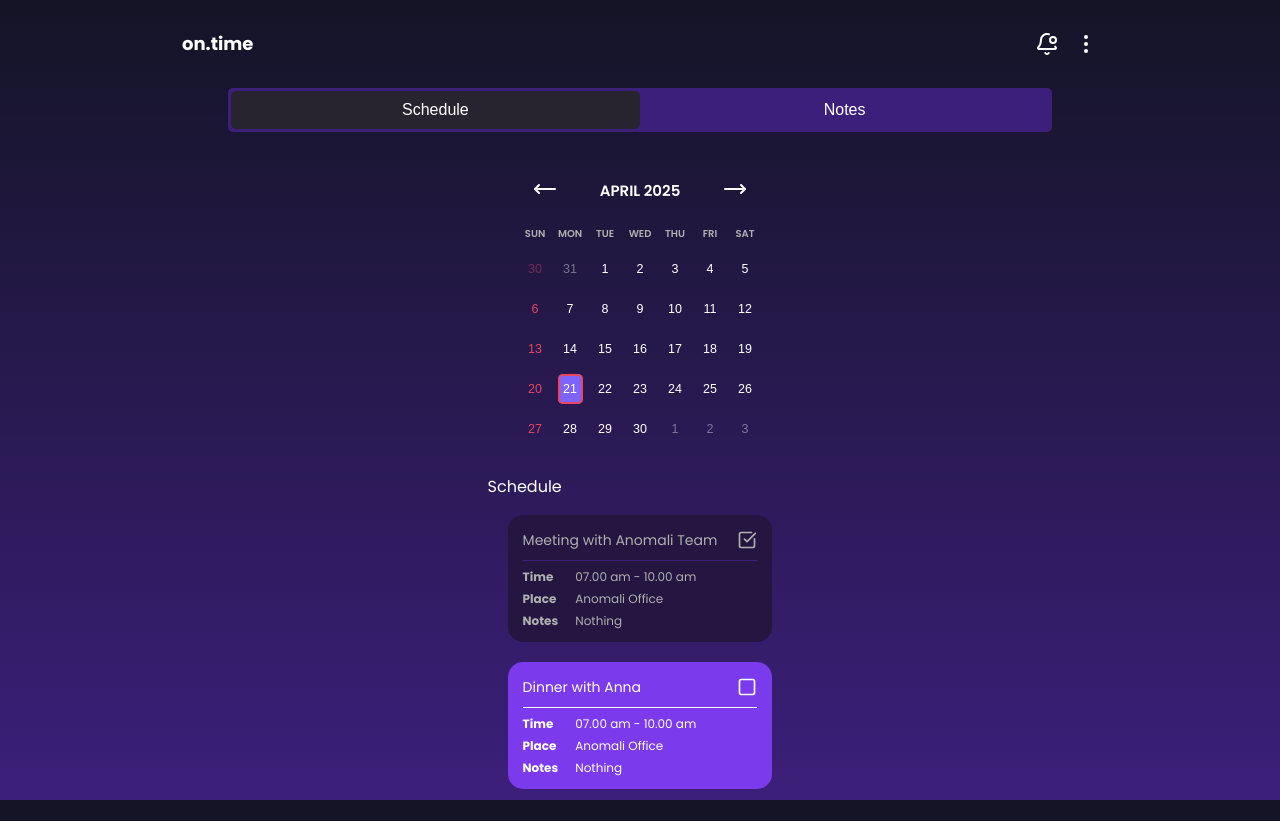
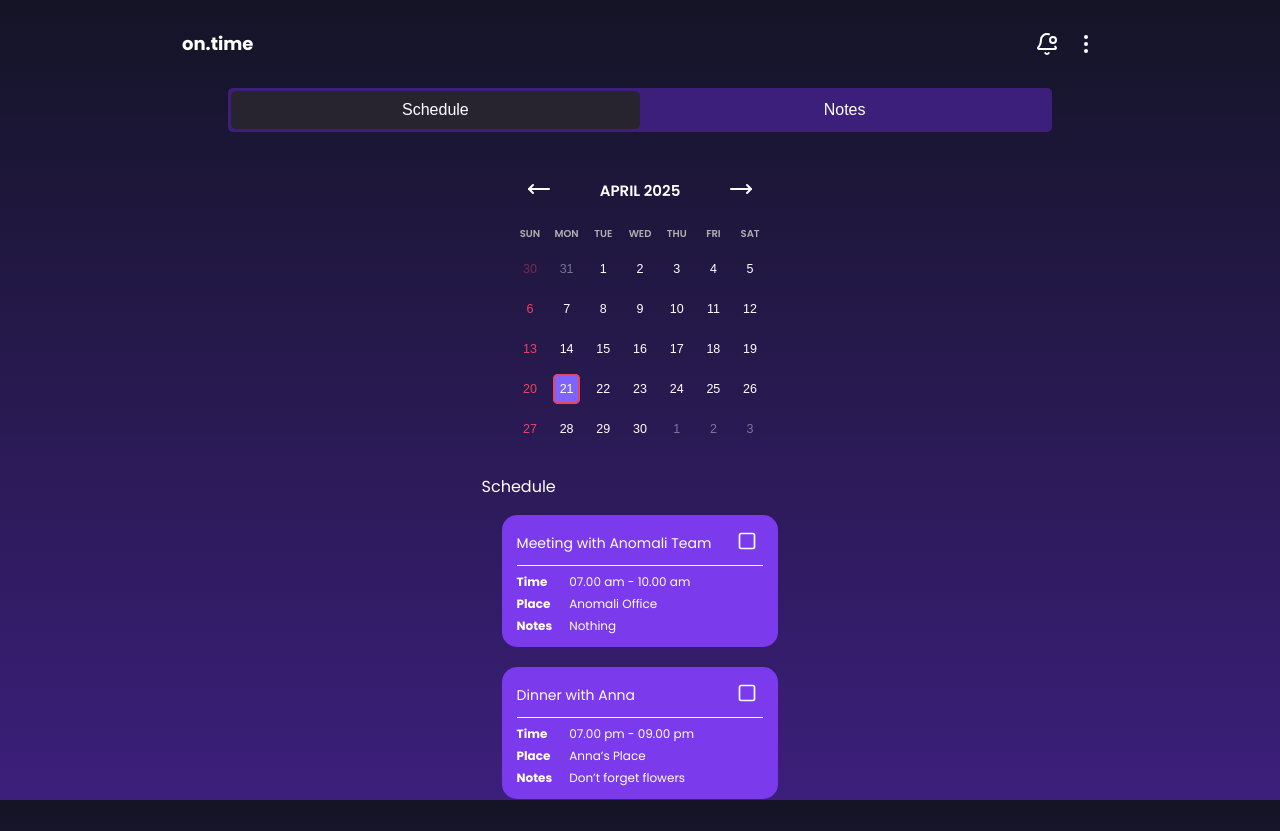
Before and after one commit to jordanogiacomet/on-time-react, a React (Vite) app: page /home in a window 1280 px wide. Built offline with nearby package versions, Linux system fonts and the light colour scheme.

Commit message:
WIP - Funcionalidade de completar a atividade implementada;

```diff
--- a/src/components/ScheduleCard/index.tsx
+++ b/src/components/ScheduleCard/index.tsx
@@ -1,18 +1,39 @@
+import { ScheduleCardHeader } from '../ScheduleCardHeader';
+import { ScheduleParagraph } from '../ScheduleParagraph';
 import styles from './styles.module.css';
 
 type ScheduleCardProps = {
-  children: React.ReactNode;
-  disabled?: boolean;
+  title: string;
+  time: string;
+  place: string;
+  notes: string;
+  disabled: boolean;
+  onToggle: () => void;
 };
 
-export function ScheduleCard({ children, disabled }: ScheduleCardProps) {
+export function ScheduleCard({
+  title,
+  time,
+  place,
+  notes,
+  disabled,
+  onToggle,
+}: ScheduleCardProps) {
   return (
     <div
       className={`${styles.scheduleCardContainer} ${
         disabled ? styles.disabled : ''
       }`}
     >
-      {children}
+      <ScheduleCardHeader
+        title={title}
+        disabled={disabled}
+        onToggle={onToggle}
+      />
+
+      <ScheduleParagraph type='Time' value={time} />
+      <ScheduleParagraph type='Place' value={place} />
+      <ScheduleParagraph type='Notes' value={notes} />
     </div>
   );
 }
--- a/src/components/ScheduleCardHeader/index.tsx
+++ b/src/components/ScheduleCardHeader/index.tsx
@@ -1,23 +1,29 @@
-import React from 'react';
 import styles from './styles.module.css';
+import { Square, SquareCheckBig } from 'lucide-react';
 
 type ScheduleCardHeaderProps = {
   title: string;
-  icon: React.ReactNode;
   disabled?: boolean;
+  onToggle: () => void;
 };
 
 export function ScheduleCardHeader({
   title,
-  icon,
   disabled,
+  onToggle,
 }: ScheduleCardHeaderProps) {
   return (
     <div
       className={`${styles.scheduleHeader} ${disabled ? styles.disabled : ''}`}
     >
       <h3 className={styles.title}>{title}</h3>
-      {icon}
+      <button
+        onClick={onToggle}
+        type='button'
+        aria-label={disabled ? 'Marcar como pendente' : 'Marcar como concluído'}
+      >
+        {!disabled ? <Square size={20} /> : <SquareCheckBig size={20} />}
+      </button>
     </div>
   );
 }
--- a/src/components/ScheduleCardHeader/styles.module.css
+++ b/src/components/ScheduleCardHeader/styles.module.css
@@ -6,6 +6,12 @@
   padding-bottom: 1rem;
   border-bottom: 1px solid;
   font-size: 1.4rem;
+}
+
+.scheduleHeader button {
+  background: none;
+  border: none;
+  color: var(--text-primary);
 }
 
 .disabled {
--- a/src/components/ScheduleSection/index.tsx
+++ b/src/components/ScheduleSection/index.tsx
@@ -3,38 +3,59 @@ import { Calendar } from '../Calendar';
 
 import styles from './styles.module.css';
 import { ScheduleCard } from '../ScheduleCard';
-import { ScheduleCardHeader } from '../ScheduleCardHeader';
-import { SquareCheckBig, Square } from 'lucide-react';
-import { ScheduleParagraph } from '../ScheduleParagraph';
+
+type CardData = {
+  id: string;
+  title: string;
+  time: string;
+  place: string;
+  notes: string;
+  completed: boolean;
+};
 
 export function ScheduleSection() {
   const [selectedDate, setSelectedDate] = useState<Date>(new Date());
+  const [cards, setCards] = useState<CardData[]>([
+    {
+      id: '1',
+      title: 'Meeting with Anomali Team',
+      time: '07.00 am - 10.00 am',
+      place: 'Anomali Office',
+      notes: 'Nothing',
+      completed: false,
+    },
+    {
+      id: '2',
+      title: 'Dinner with Anna',
+      time: '07.00 pm - 09.00 pm',
+      place: 'Anna’s Place',
+      notes: 'Don’t forget flowers',
+      completed: false,
+    },
+  ]);
+
+  const handleToggle = (id: string) => {
+    setCards(prev =>
+      prev.map(c => (c.id === id ? { ...c, completed: !c.completed } : c)),
+    );
+  };
 
   return (
     <Fragment>
       <Calendar value={selectedDate} onChange={setSelectedDate} />
       <h2 className={styles.scheduleHeading}>Schedule</h2>
       <div className={styles.scheduleCardsContainer}>
-        {' '}
-        <ScheduleCard disabled>
-          <ScheduleCardHeader
-            disabled
-            icon={<SquareCheckBig size={20} />}
-            title='Meeting with Anomali Team'
+        {cards.map(card => (
+          <ScheduleCard
+            key={card.id}
+            disabled={card.completed}
+            onToggle={() => handleToggle(card.id)}
+            title={card.title}
+            time={card.time}
+            place={card.place}
+            notes={card.notes}
           />
-          <ScheduleParagraph type='Time' value='07.00 am - 10.00 am' />
-          <ScheduleParagraph type='Place' value='Anomali Office' />
-          <ScheduleParagraph type='Notes' value='Nothing' />
-        </ScheduleCard>
-        <ScheduleCard>
-          <ScheduleCardHeader
-            icon={<Square size={20} />}
-            title='Dinner with Anna'
-          />
-          <ScheduleParagraph type='Time' value='07.00 am - 10.00 am' />
-          <ScheduleParagraph type='Place' value='Anomali Office' />
-          <ScheduleParagraph type='Notes' value='Nothing' />
-        </ScheduleCard>
+        ))}
       </div>
     </Fragment>
   );
```
